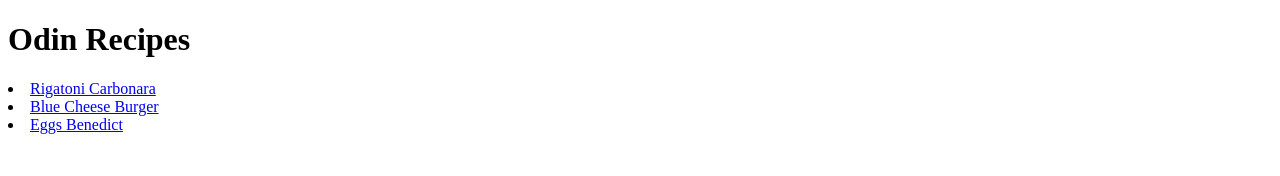
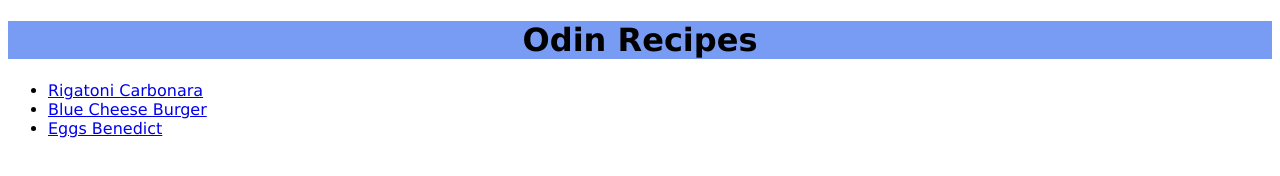
Before and after one commit to pedrodalanora/odin-recipes, a plain HTML site: page index.html in a window 1280 px wide. Drawn offline with Linux system fonts and the light colour scheme.

Commit message:
Add CSS to the web pages

```diff
--- a/index.html
+++ b/index.html
@@ -4,12 +4,14 @@
     <meta charset="UTF-8">
     <meta name="viewport" content="width=device-width, initial-scale=1.0">
     <title>Recipes | TOP</title>
+    <link rel="stylesheet" href="style.css">
 </head>
 <body>
     <h1>Odin Recipes</h1>
-    <ul></ul>
+    <ul>
         <li><a href="recipes/carbonara.html">Rigatoni Carbonara</a></li>
         <li><a href="recipes/burger.html">Blue Cheese Burger</a></li>
         <li><a href="recipes/benedict.html">Eggs Benedict</a></li>
+    </ul>
 </body>
 </html>
--- /dev/null
+++ b/style.css
@@ -0,0 +1,8 @@
+body {
+    font-family: Verdana, Geneva, Tahoma, sans-serif;
+}
+
+h1 {
+    text-align: center;
+    background-color: rgb(120, 155, 244);
+}
```
Also changed, not shown: recipes/benedict.html (+1 -0 lines), recipes/burger.html (+1 -0 lines), recipes/carbonara.html (+1 -0 lines).
